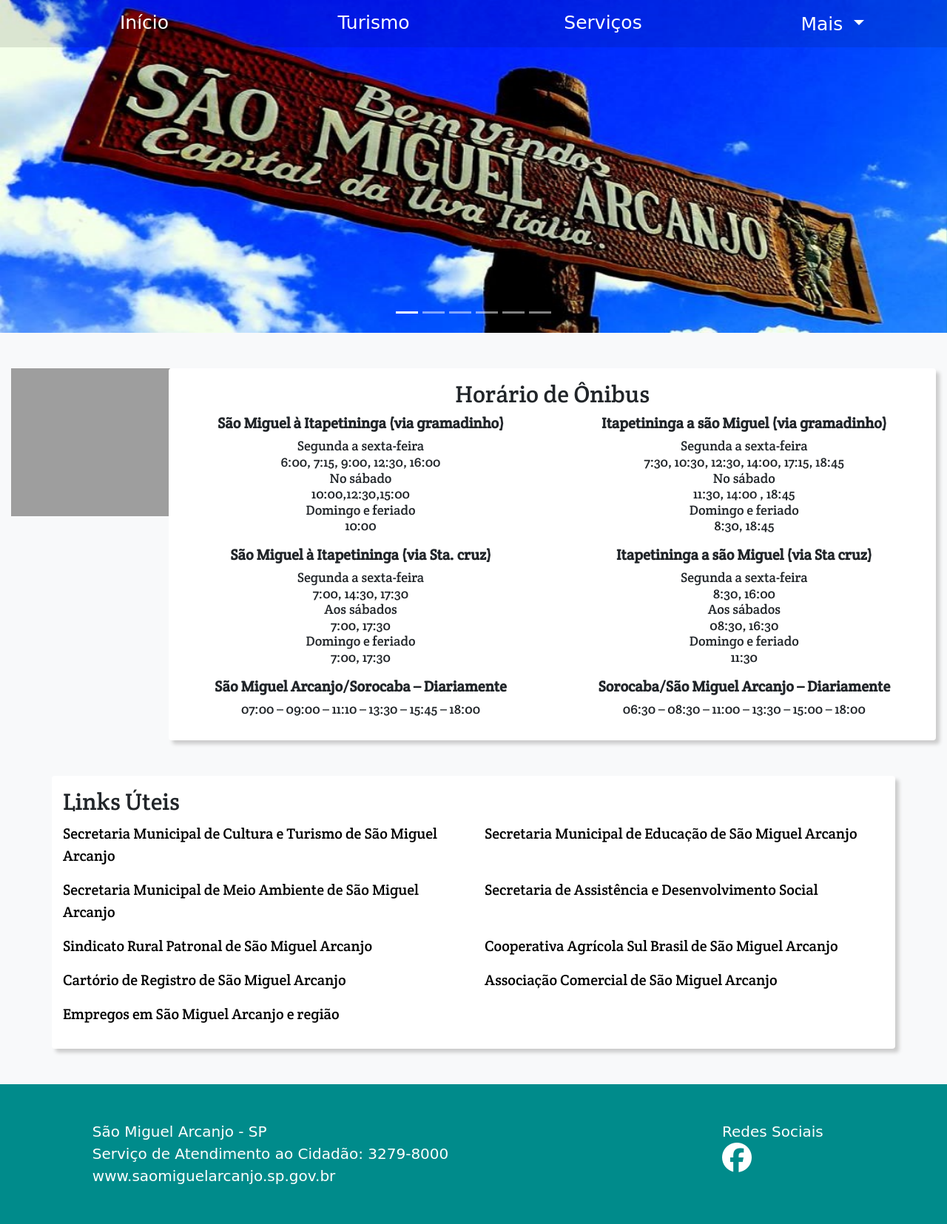
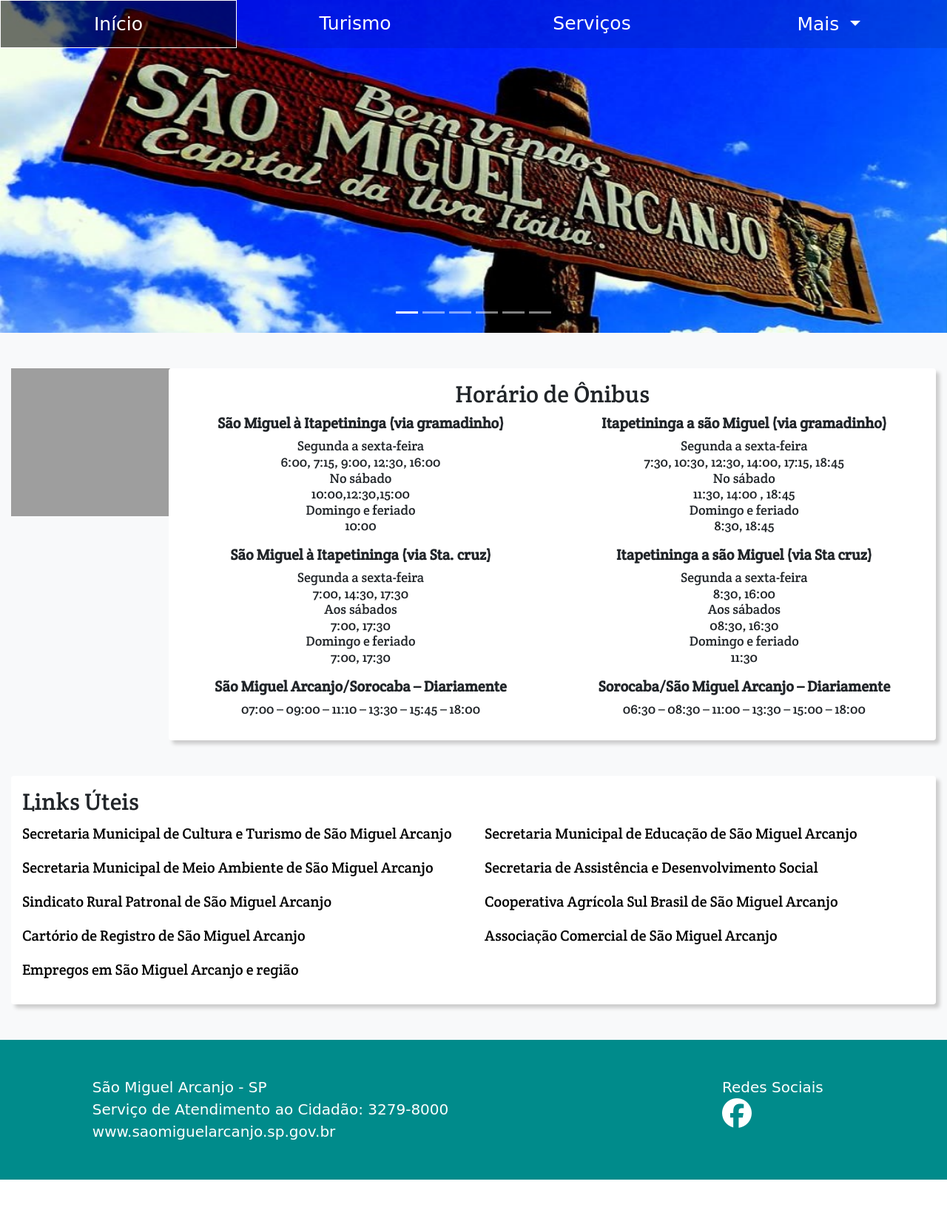
Before and after one commit to luanvmendes/CursoIntroWeb, a PHP site: page /pg/servicos.php in a window 1280 px wide. Shown: the whole page at 74% size. After the commit the page ends 1595 px from the top, so only its background shows below. Run offline with PHP 8.4, Linux system fonts and the light colour scheme; some libraries are stand-ins or nearby versions; some web fonts are replaced; grey boxes are pictures that could not be loaded.

Commit message:
Ajustes layout

```diff
--- a/PortalSMA/css/estilo.css
+++ b/PortalSMA/css/estilo.css
@@ -9,6 +9,10 @@
 	Autor URI:;
 */
 
+	*{
+		margin: 0px;
+		padding: 0px;
+	}
 	body{
 		background-color: darkcyan !important;
 	}
@@ -90,6 +94,15 @@
 	.eventos h2, .eventos h4, .onibus h2, .onibus h3, .onibus h4, .links-uteis h2, .agenda .btn{
 		font-family: 'Crete Round', serif;
 	}
+	.modal.fade.show {
+		padding-right: unset !important;
+	}
+	.modal-dialog-centered {
+		min-height: calc(100% - (.5rem * 2));
+	}
+	.modal-dialog{
+		margin: .5rem;
+	}
 	.modal .modal-dialog {
 		max-width: 90%;
 		width: 90%;
@@ -108,9 +121,6 @@
 	.agenda .btn:hover, .agenda .btn:focus {
 		background-color: #3d3d3d;
 	    transform: translateY(-5px) scale(1.05);
-	}
-	.modal.fade.show.in {
-		padding-left: unset !important;
 	}
 
 	/*Slide Eventos*/
@@ -159,7 +169,7 @@
 		color: darkcyan;
 	}
 /*turismo*/
-	.container.rounded{
+	.container.rounded, .container-fluid.rounded{
 		box-shadow: 5px 5px 5px #ccc;
 	}
 	.quadro ul li{
--- a/PortalSMA/index.php
+++ b/PortalSMA/index.php
@@ -4,7 +4,6 @@
 		<title>SÃO MIGUEL ARCANJO</title>
 		<meta charset="utf-8" />
 		<link type="image/png" href="logo.png" rel="shortcut icon" />
-		<link rel="stylesheet" type="text/css" href="css/estilo.css" />
 		<meta name="description" content="Página dedicada à cidade de São Miguel Arcanjo" />
 		<meta name="keywords" content="são miguel arcanjo, santuário, capital da uva" />
 		<meta name="author" content="Luan" />
@@ -17,6 +16,7 @@
 		<script src="https://maxcdn.bootstrapcdn.com/bootstrap/4.0.0/js/bootstrap.min.js"></script>
 		<!-- Ícones -->
 		<script src="https://use.fontawesome.com/8ecc1aa731.js"></script>
+		<link rel="stylesheet" type="text/css" href="css/estilo.css" />
 	</head>
 	<body>
 		<?php include ("includes/menu.html"); ?>
--- a/PortalSMA/pg/servicos.php
+++ b/PortalSMA/pg/servicos.php
@@ -24,7 +24,7 @@
 						<!-- Widget Previs&atilde;o de Tempo CPTEC/INPE --><iframe allowtransparency="true" marginwidth="0" marginheight="0" hspace="0" vspace="0" frameborder="0" scrolling="no" src="http://www.cptec.inpe.br/widget/widget.php?p=4997&w=h&c=008b8b&f=ffffff" height="200px" width="215px"></iframe><noscript>Previs&atilde;o de <a href="http://www.cptec.inpe.br/cidades/tempo/4997">São Miguel Arcanjo/SP</a> oferecido por <a href="http://www.cptec.inpe.br">CPTEC/INPE</a></noscript><!-- Widget Previs&atilde;o de Tempo CPTEC/INPE -->
 					</div>
 					<div class="col-lg-10 text-center onibus">
-						<div class="container bg-white py-3 rounded">
+						<div class="container-fluid bg-white py-3 rounded">
 							<h2>Horário de Ônibus</h2>
 							<div class="row">
 								<div class="col-md-6 mb-2">
@@ -82,7 +82,10 @@
 			</div>
 		</section>
 		<section class="links-uteis pb-5 bg-light">
-			<div class="container bg-white py-3 rounded">
+			<div class="container-fluid">
+				<div class="row">
+					<div class="col-12">
+						<div class="container-fluid bg-white py-3 rounded">
 							<h2>Links Úteis</h2>
 							<ul class="p-0">
 								<div class="row">
@@ -116,6 +119,9 @@
 								</div>
 							</ul>
 						</div>
+					</div>
+				</div>
+			</div>
 		</section>
 		<?php include ("../includes/footer.html"); ?>
 	</body>
```
Also changed, not shown: PortalSMA/pg/local.php (+7 -1 lines). Lines whose indentation alone changed are shown as unchanged.
